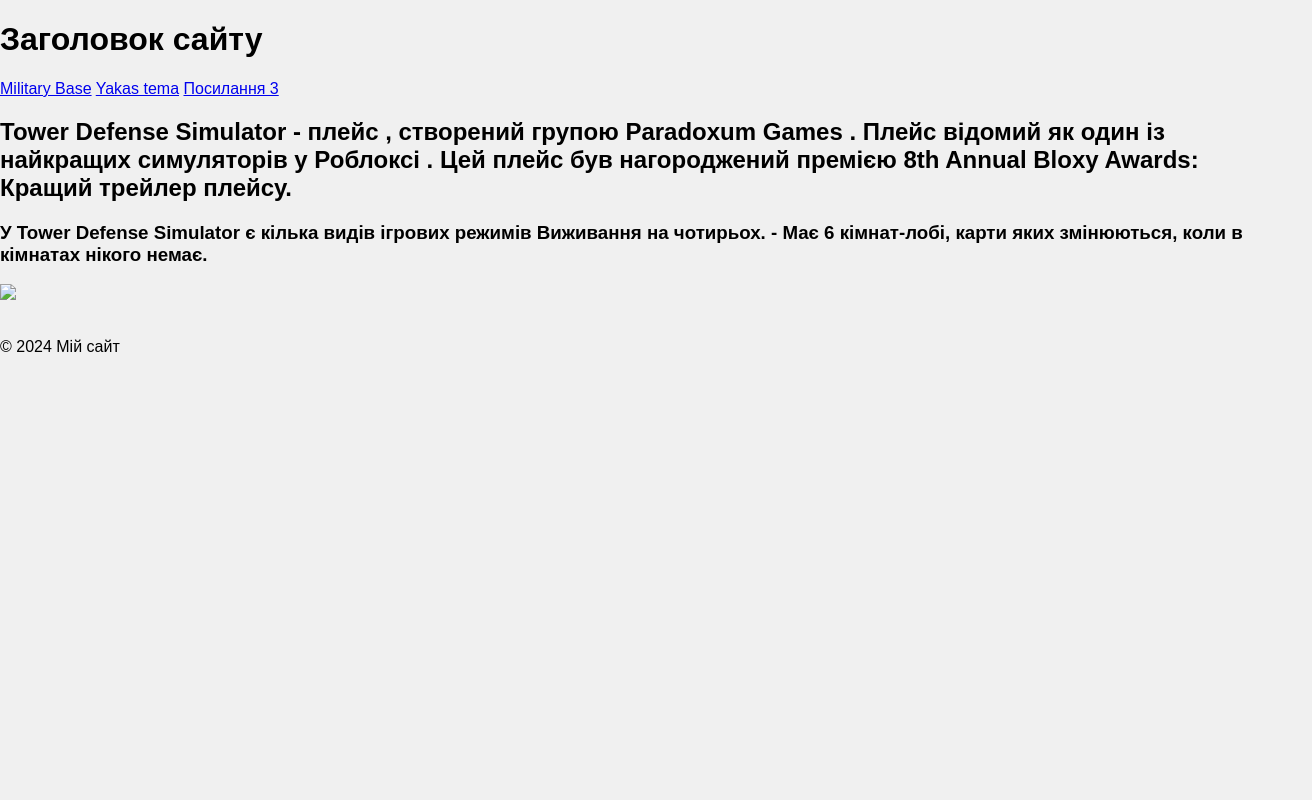
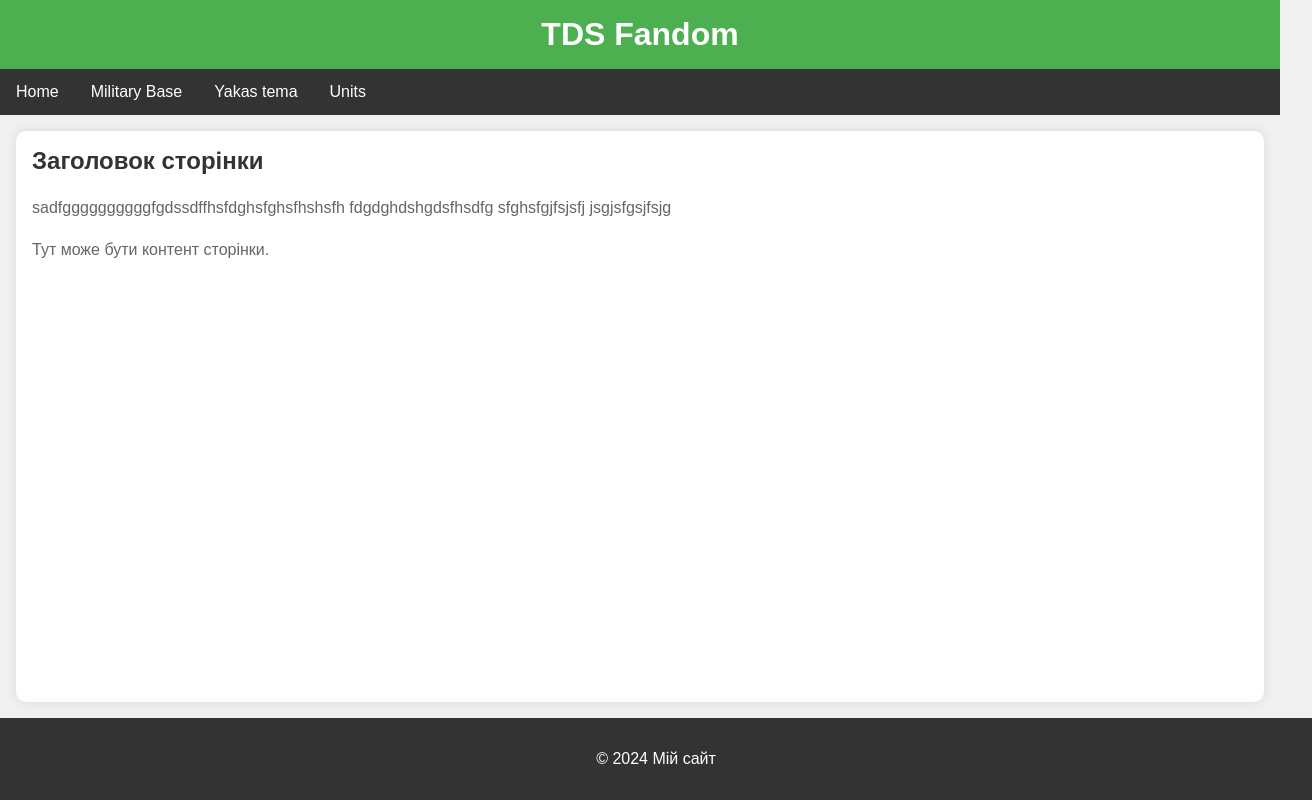
Before and after one commit to bobr1488/Logika-pro, a plain HTML site: page Site2/pages/main.html in a window 1280 px wide. Shown: the whole page, 1312 px wide, since content can reach past the window. Drawn offline with Linux system fonts and the light colour scheme.

Commit message:
Update main.html

```diff
--- a/Site2/pages/main.html
+++ b/Site2/pages/main.html
@@ -3,38 +3,30 @@
 <head>
     <link rel="stylesheet" href="../page-style.css">
     <meta charset="UTF-8">
-    <title>TDS wiki fandom</title>
+    <title>Title</title>
 </head>
 <body>
     <script src="../script.js"></script>
-    <header>
-        <h1>Заголовок сайту</h1>
+    <header class="site-header">
+        <h1 class="site-title">TDS Fandom</h1>
     </header>
-    <nav>
-        <a href="military_base.html">Military Base</a>
-        <a href="yakas_tema.html">Yakas tema</a>
-        <a href="#">Посилання 3</a>
+    <nav class="site-nav">
+        <a href="main.html" class="nav-link">Home</a>
+        <a href="military_base.html" class="nav-link">Military Base</a>
+        <a href="yakas_tema.html" class="nav-link">Yakas tema</a>
+        <a href="units.html" class="nav-link">Units</a>
     </nav>
-    <main>
-        <h2> Tower Defense Simulator - плейс , створений групою Paradoxum Games .
-             Плейс відомий як один із найкращих симуляторів у Роблоксі .
-             Цей плейс був нагороджений премією 8th Annual Bloxy Awards: Кращий трейлер плейсу.</h2>
-             <h3>У Tower Defense Simulator є кілька видів ігрових режимів
-                Виживання на чотирьох.
-                 - Має 6 кімнат-лобі, карти яких змінюються, коли в кімнатах нікого немає.</h3>
-        <img class="img" src="robloxsurvivor.png">
-
-        <!-- <p class="cfcfc">КОНТЕНТ(Абзаци - <p></p>)</p>
-        <p>КОНТЕНТ(Картинки - <img src="ВСТАВЛЯЄТЕ НАЗВУ КАРТИНКИ ЗІ СПИСКУ ФАЙЛІВ ПРОЕКТУ">)</p>
-        <p>Картинки ставите в <div></div>  </p> -->
-
-
-        <div>
-            <img src="">
-        </div>
-
+    <main class="site-main">
+        <h2 class="page-title">Заголовок сторінки</h2>
+        <p class="page-content">
+            sadfggggggggggfgdssdffhsfdghsfghsfhshsfh
+            fdgdghdshgdsfhsdfg
+            sfghsfgjfsjsfj
+            jsgjsfgsjfsjg
+        </p>
+        <p class="page-content">Тут може бути контент сторінки.</p>
     </main>
-    <footer>
+    <footer class="site-footer">
         <p>&copy; 2024 Мій сайт</p>
     </footer>
 </body>
```
